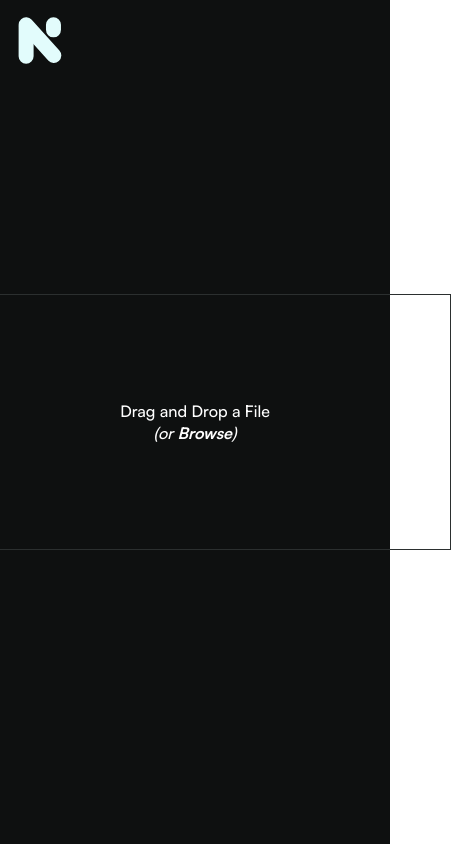
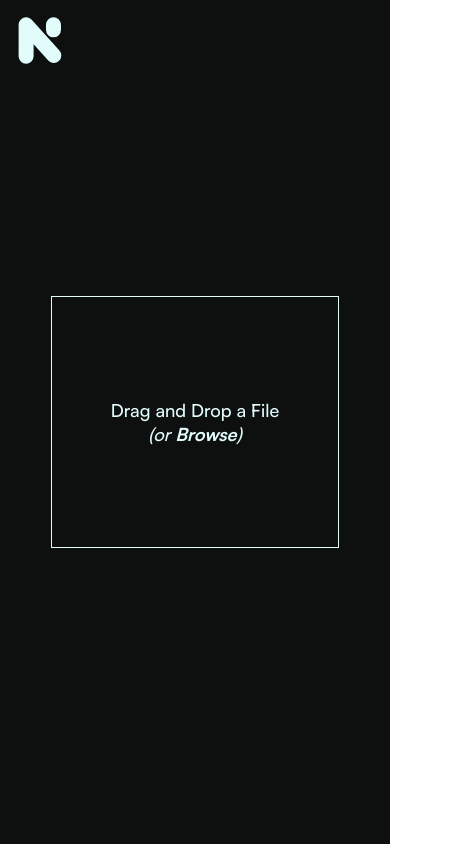
Before and after one commit to kelindi/share-nirah, a Next.js app: page / in a window 390 px wide. Shown: the whole page, 467 px wide, since content can reach past the window. Built offline with nearby package versions, Linux system fonts and the light colour scheme.

Commit message:
Fixed mobile styling

```diff
--- a/app/layout.tsx
+++ b/app/layout.tsx
@@ -1,7 +1,12 @@
-export default function RootLayout({ children }: { children: React.ReactNode }) {
+export default function RootLayout({
+  children,
+}: {
+  children: React.ReactNode
+}) {
   return (
-    <html lang="en">
+    <html>
+      <head />
       <body>{children}</body>
     </html>
-  );
+  )
 }
--- a/app/page.tsx
+++ b/app/page.tsx
@@ -3,7 +3,7 @@ import '@root/global.scss';
 import DefaultLayout from '@components/DefaultLayout';
 import React, { useState,useCallback } from 'react';
 import axios from 'axios';
-import styles from '@styles/Input.module.scss';
+import styles from '@styles/Upload.module.scss';
 import { useDropzone,FileWithPath } from 'react-dropzone';
 
 export default function Page(props) {
@@ -118,15 +118,17 @@ export default function Page(props) {
 
         {Files.length > 0 && (
 
-          <div>
-            <div className={styles.file}>
-              <div>{(Files[0] as FileWithPath).path}</div>
+          <div className={styles.center}>
+            <div className={styles.fileCntr}>
+              <div className={styles.file}>
+                <div>{(Files[0] as FileWithPath).path}</div>
+                </div>
               <button  className={styles.removeFile} onClick={() => removeFile()}>X</button>
             </div>
             <div className={styles.uploadButtonCntr}>
             <button className={styles.uploadButton} onClick={() => upload()}>
               Upload
-              </button>
+            </button>
             </div>
             <div>Progress: {progress}%</div>
           </div>
--- a/components/DefaultLayout.module.scss
+++ b/components/DefaultLayout.module.scss
@@ -1,16 +1,17 @@
 .body {
-  // color: white;
+  position:fixed;
   display: flex;
   flex-direction: column;
   justify-content: center;
   align-items: center;
-  background: rgb(14, 16, 16);
+  background: #0E1010;
   height: 100vh;
-  // background-color: #000000;
-  color:white;
+  width: 100vw;
+  color:#E2FCFC;
   z-index: 1;
   font-family: 'Satoshi-Variable';
   font-weight: 500;
+  font-size:12px;
 }
 
 .nav {
@@ -20,6 +21,13 @@
   padding: 1rem;
 }
 
+.logo {
+  width: 48px;
+  height: auto;
+  color: white;
+  text-decoration: none;
+  z-index: 2;
+}
 
 
 .children {
--- a/components/DefaultLayout.tsx
+++ b/components/DefaultLayout.tsx
@@ -4,8 +4,8 @@ import * as React from 'react';
 export default function App(props) {
   return <div className={styles.body}>
     <nav className={styles.nav}>
-      <a href="/" className={styles.logo}>
-        <img src="/logo.svg" alt="Nirah" />
+      <a href="/" >
+        <img className={styles.logo} src="/logo.svg" alt="Nirah" />
       </a>
     </nav>
     <div className={styles.children}>
--- a/styles/Input.module.scss
+++ /dev/null
@@ -1,79 +0,0 @@
-.background{
-  display: flex;
-  justify-content: center;
-  align-items: center;
-  flex-direction: column;
-  font-family: 'Satoshi-Variable';
-  font-weight: 500;
-  color: #E2FCFC;
-}
-
-.uploadButton{
-  border: #E2FCFC 1px solid;
-  background:transparent;
-  color: #E2FCFC;
-  padding: 0.5rem 1rem;
-  transition: all .25s ease-in-out;
-  font-family: 'Satoshi-Variable';
-  font-weight: 500;
-  width : 40vh;
-  height: 8vh;
-  font-size: 2em;
-
-}
-
-.uploadButton:hover{
-  background-color: #E2FCFC;
-  color: #000000;
-
-}
-
-.uploadButtonCntr{
-  display: flex;
-  justify-content: center;
-  align-items: center;
-  flex-direction: column;
-  padding:4em;
-}
-
-
-.dropzone{
-  width :32rem;
-  height: 16rem;
-  // border-radius: 2rem;
-  color: #FFFFFF; ;
-  border : 1px solid #2B2F2F;
-  padding: 0.5rem 1rem;
-  display: flex;
-  justify-content: center;
-  align-items: center;
-  flex-direction: column;
-  margin: 1rem;
-  transition: all .25s ease-in-out;
-  font-family: 'Satoshi-Variable';
-  font-weight: 500;
-}
-.dropzone:hover{
-  background-color: #E2FCFC;
-  color: #000000;
-}
-
-.removeFile {
-  background-color: transparent;
-  border: none;
-  color: #555;
-  cursor: pointer;
-  font-size: 1rem;
-  transition: all .25s ease-in-out;
-}
-
-.removeFile:hover {
-  color: #E2FCFC;
-}
-
-
-.file{
-  display: flex;
-  gap: 0.4rem;
-  font-size:4em;
-}
--- /dev/null
+++ b/styles/Upload.module.scss
@@ -0,0 +1,136 @@
+.background{
+  display: flex;
+  justify-content: center;
+  align-items: center;
+  flex-direction: column;
+}
+
+.center{
+  display: flex;
+  justify-content: center;
+  align-items: center;
+  flex-direction: column;
+}
+
+.uploadButton{
+  border: #E2FCFC 1px solid;
+  background:transparent;
+  padding: 0.5rem 1rem;
+  transition: all .25s ease-in-out;
+  width : 18em;
+  height: 8vh;
+  font-size: 2em;
+  color : #E2FCFC;
+
+  @media  (max-width: 768px) {
+    width : 16em;
+    height: 8vh;
+    font-size: 1.5em;
+  }
+
+  @media  (max-width: 480px) {
+    width : 12em;
+    height: 8vh;
+    font-size: 1.5em;
+
+  }
+
+  @media screen and (max-width: 320px)
+   {
+    width : 12em;
+    height: 8vh;
+    font-size: 1.5em;
+  }
+}
+
+.uploadButton:hover{
+  background-color: #E2FCFC;
+  color: #0E1010;
+
+}
+
+.uploadButtonCntr{
+  display: flex;
+  justify-content: center;
+  align-items: center;
+  flex-direction: column;
+  padding:1.4em;
+
+
+
+  }
+
+
+
+
+
+.dropzone{
+  width :28em;
+  height: 14em;
+  border : 1px solid #E2FCFC;
+  padding: 0.5rem 1rem;
+  display: flex;
+  justify-content: center;
+  align-items: center;
+  flex-direction: column;
+  margin: 1rem;
+  transition: all .25s ease-in-out;
+  font-size: 2em;
+
+  @media screen and (max-width: 768px)
+   {
+    width : 20em;
+    height: 14em;
+    font-size: 1.5em;
+  }
+
+  @media screen and (max-width: 480px)
+   {
+    width : 16em;
+    height: 14em;
+    font-size: 1.5em;
+
+  }
+}
+
+.dropzone:hover{
+  background-color: #E2FCFC;
+  color: #0E1010;
+}
+
+.removeFile {
+  background-color: transparent;
+  border: none;
+  color: #555;
+  cursor: pointer;
+  font-size: 1rem;
+  transition: all .25s ease-in-out;
+}
+
+.removeFile:hover {
+  color: #E2FCFC;
+}
+
+.fileCntr{
+  display: flex;
+  justify-content: center;
+  padding:1.4em;
+  width:calc(100%);
+}
+.file{
+  display: inline-block;
+  gap: 0.4rem;
+  font-size:3em;
+  width: calc(100%);
+  text-overflow: ellipsis;
+  overflow: hidden;
+  white-space:nowrap;
+
+  @media  (max-width: 768px) {
+
+    font-size: 2em;
+  }
+
+
+
+}
```
Also changed, not shown: public/trash.svg (added).
